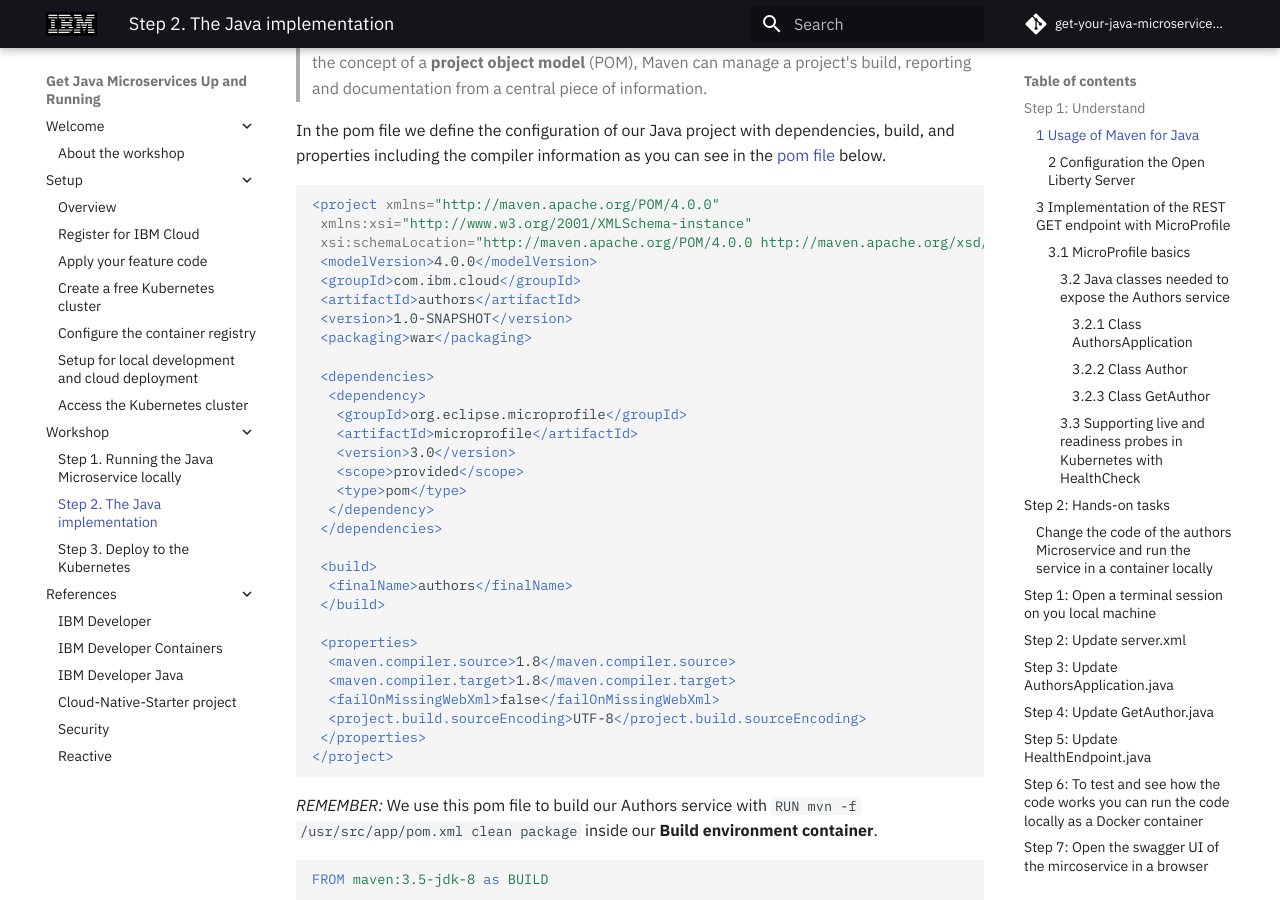
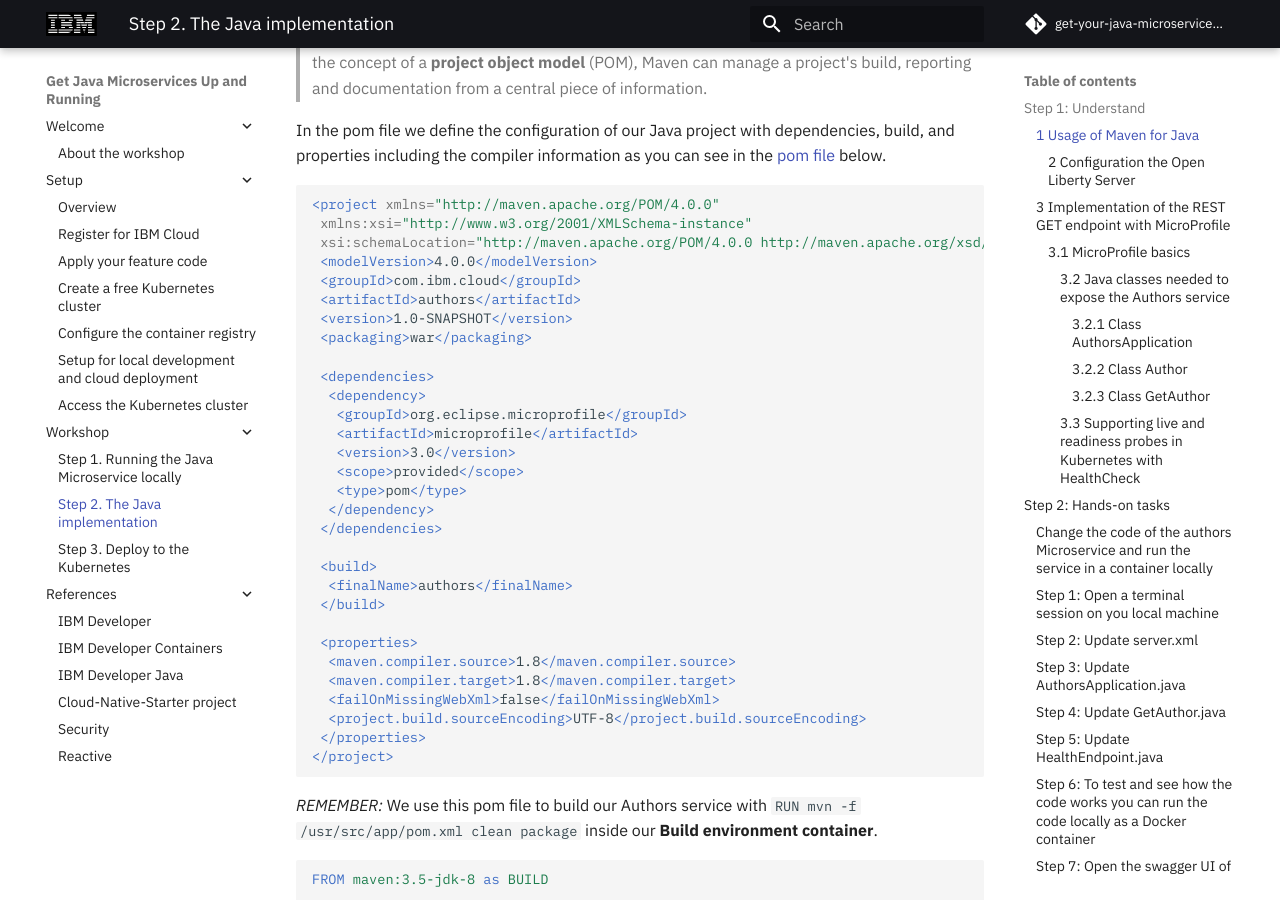
Before and after one commit to IBM/get-your-java-microservice-up-and-running, an MkDocs documentation site: the page built from workshop/exercise-02/README.md, in a window 1280 px wide and 900 px high, scrolled down 359 px. Built offline with MkDocs 1.6.1 and Material for MkDocs 9.7.7, drawn with Linux system fonts in a browser that asks for light colours; comment, search, counter and statistics services are not loaded.

````diff
--- a/workshop/exercise-02/README.md
+++ b/workshop/exercise-02/README.md
@@ -260,7 +260,7 @@ This HealthEndpoint is configured in the Kubernetes deployment yaml. In the foll
 
 _Note:_ That lab does only need Docker and a terminal session on your local machine.
 
-## Step 1: Open a terminal session on you local machine
+### Step 1: Open a terminal session on you local machine
 
 ```sh
 cd $ROOT_FOLDER/authors-java-jee
@@ -268,7 +268,7 @@ docker build -t authors .
 docker run -i --rm -p 3000:3000 authors
 ```
 
-## Step 2: Update server.xml
+### Step 2: Update server.xml
 
 Change the contextRoot in [server.xml](https://github.com/IBM/cloud-native-starter/blob/master/articles-java-jee/liberty/server.xml) to something similar like "myapi"
 
@@ -289,7 +289,7 @@ Open the file ```cloud-native-starter/authors-java-jee/liberty/server.xml``` in
 </server>
 ```
 
-## Step 3: Update AuthorsApplication.java
+### Step 3: Update AuthorsApplication.java
 
 Change the @ApplicationPath in the class [AuthorsApplication.java](https://github.com/IBM/cloud-native-starter/blob/master/authors-java-jee/src/main/java/com/ibm/authors/AuthorsApplication.java) something similar like "myv1"
 
@@ -306,7 +306,7 @@ public class AuthorsApplication extends Application {
 }
 ```
 
-## Step 4: Update GetAuthor.java
+### Step 4: Update GetAuthor.java
 
 In the class [GetAuthor.java](https://github.com/IBM/cloud-native-starter/blob/master/authors-java-jee/src/main/java/com/ibm/authors/GetAuthor.java) change the returned author name to something similar like "MY NAME"
 
@@ -329,7 +329,7 @@ public Response getAuthor(@Parameter(
  }
 ```
 
-## Step 5: Update HealthEndpoint.java
+### Step 5: Update HealthEndpoint.java
 
 In the class [HealthEndpoint.java](https://github.com/IBM/cloud-native-starter/blob/master/authors-java-jee/src/main/java/com/ibm/authors/HealthEndpoint.java) change the returned information to something similar like "ok for the workshop"
 
@@ -345,7 +345,7 @@ public class HealthEndpoint implements HealthCheck {
 }
 ```
 
-## Step 6: To test and see how the code works you can run the code locally as a Docker container
+### Step 6: To test and see how the code works you can run the code locally as a Docker container
 
 ```sh
 cd $ROOT_FOLDER/authors-java-jee
@@ -353,7 +353,7 @@ docker build -t authors .
 docker run -i --rm -p 3000:3000 authors
 ```
 
-## Step 7: Open the swagger UI of the mircoservice in a browser and verfiy the changes
+### Step 7: Open the swagger UI of the mircoservice in a browser and verfiy the changes
 
 ```sh
 http://localhost:3000/openapi/ui/
@@ -361,7 +361,7 @@ http://localhost:3000/openapi/ui/
 
 ![changed-authors-open-api](../images/changed-authors-open-api.png)
 
-## Step 8: Open the health check of the mircoservice in a browser and verfiy the changes
+### Step 8: Open the health check of the mircoservice in a browser and verfiy the changes
 
 ```sh
 http://localhost:3000/health
````
Also changed, not shown: workshop/exercise-01/README.md (+3 -3 lines).
